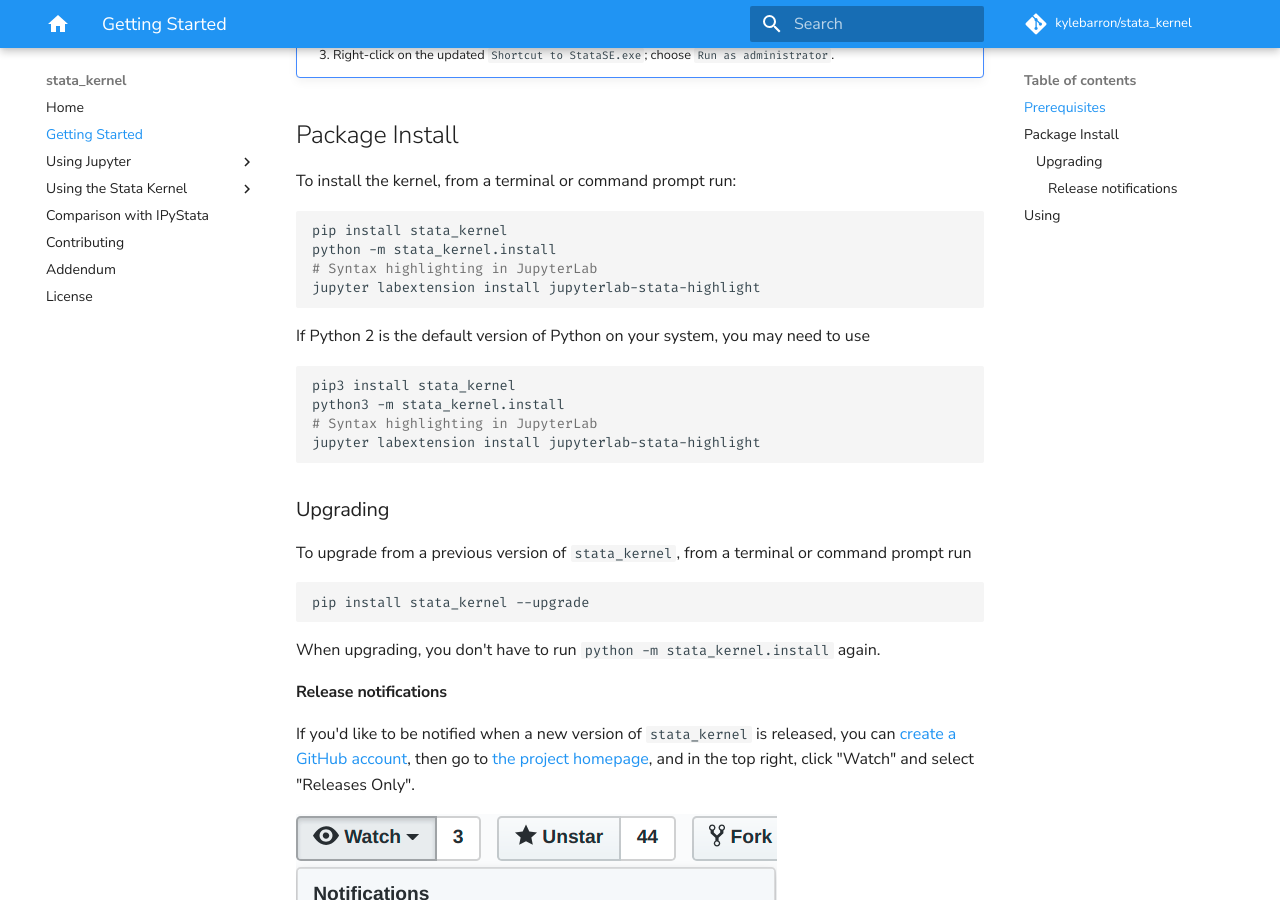
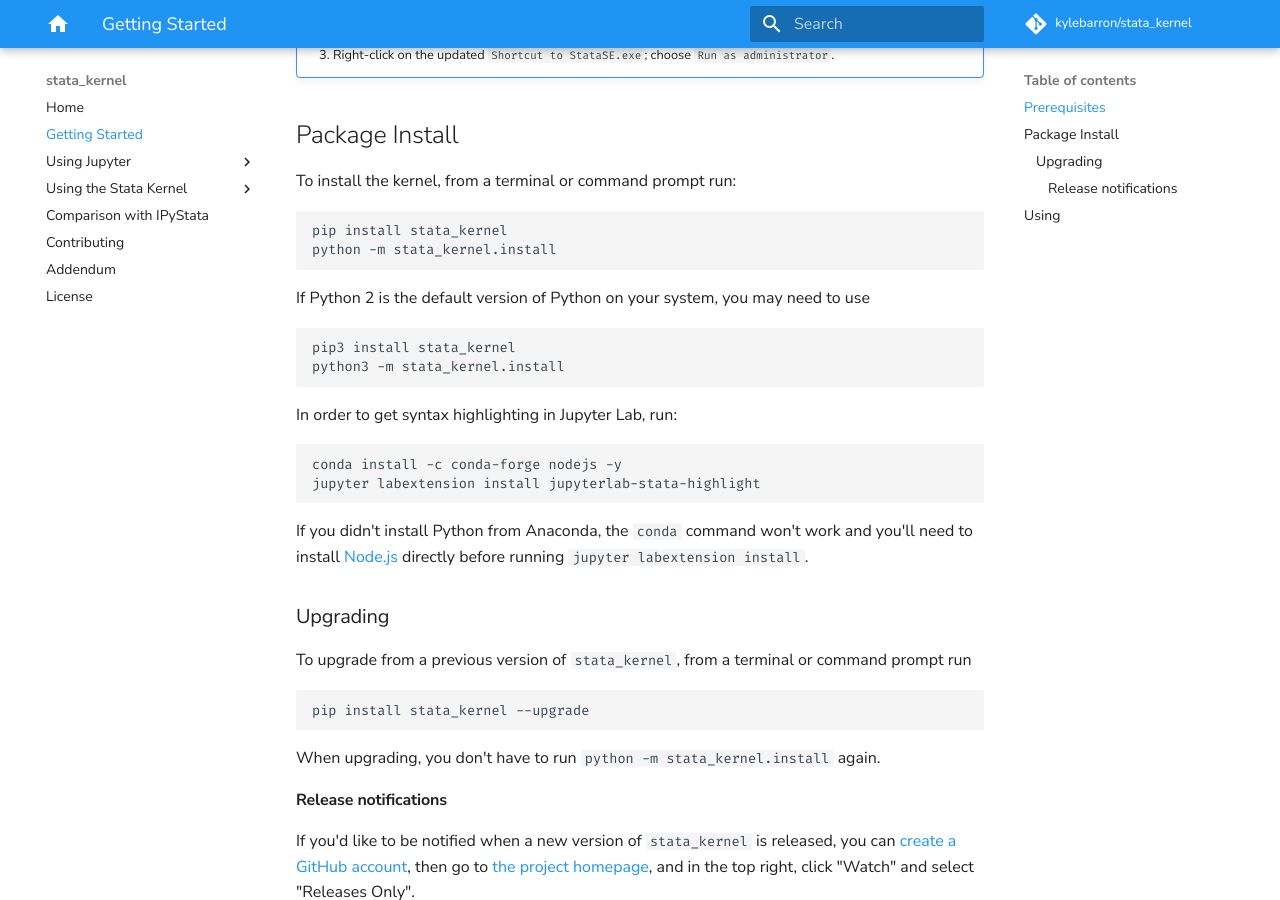
Before and after one commit to kylebarron/stata_kernel, an MkDocs documentation site: the page built from docs/src/getting_started.md, in a window 1280 px wide and 900 px high, scrolled down 758 px. Built offline with MkDocs 1.6.1 and Material for MkDocs 9.7.7, drawn with Linux system fonts in a browser that asks for light colours; emoji names are drawn with the system emoji font; comment, search, counter and statistics services are not loaded.

Commit message:
Fix Jupyterlab syntax highlighting docs

````diff
--- a/docs/src/getting_started.md
+++ b/docs/src/getting_started.md
@@ -31,17 +31,21 @@ To install the kernel, from a terminal or command prompt run:
 ```bash
 pip install stata_kernel
 python -m stata_kernel.install
-# Syntax highlighting in JupyterLab
-jupyter labextension install jupyterlab-stata-highlight
 ```
 
 If Python 2 is the default version of Python on your system, you may need to use
 ```bash
 pip3 install stata_kernel
 python3 -m stata_kernel.install
-# Syntax highlighting in JupyterLab
+```
+
+In order to get syntax highlighting in Jupyter Lab, run:
+```bash
+conda install -c conda-forge nodejs -y
 jupyter labextension install jupyterlab-stata-highlight
 ```
+
+If you didn't install Python from Anaconda, the `conda` command won't work and you'll need to install [Node.js](https://nodejs.org/en/download/) directly before running `jupyter labextension install`.
 
 ### Upgrading
 
````
Also changed, not shown: docs/src/using_jupyter/lab.md (+5 -1 lines).
